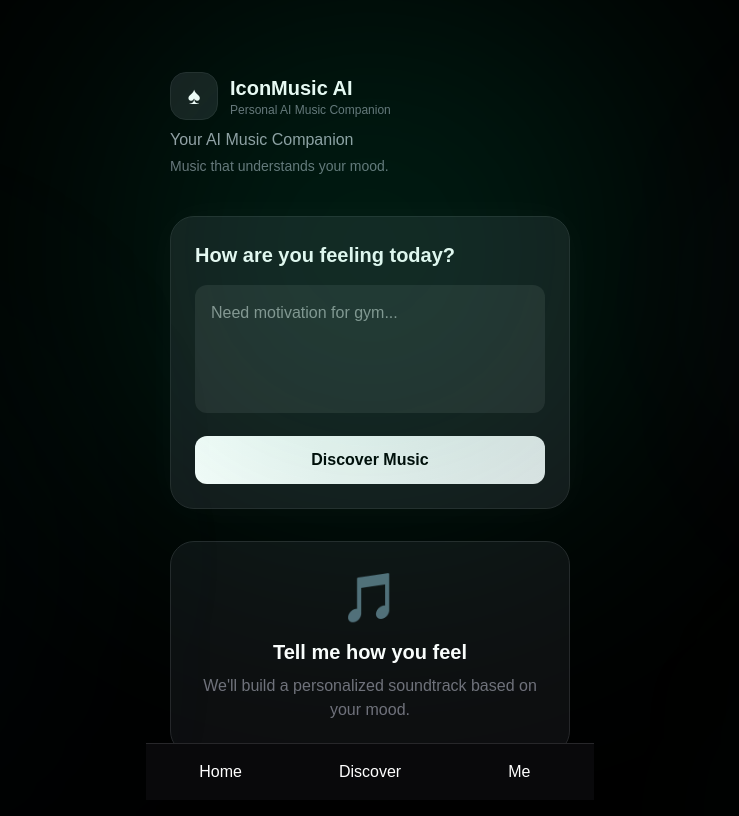
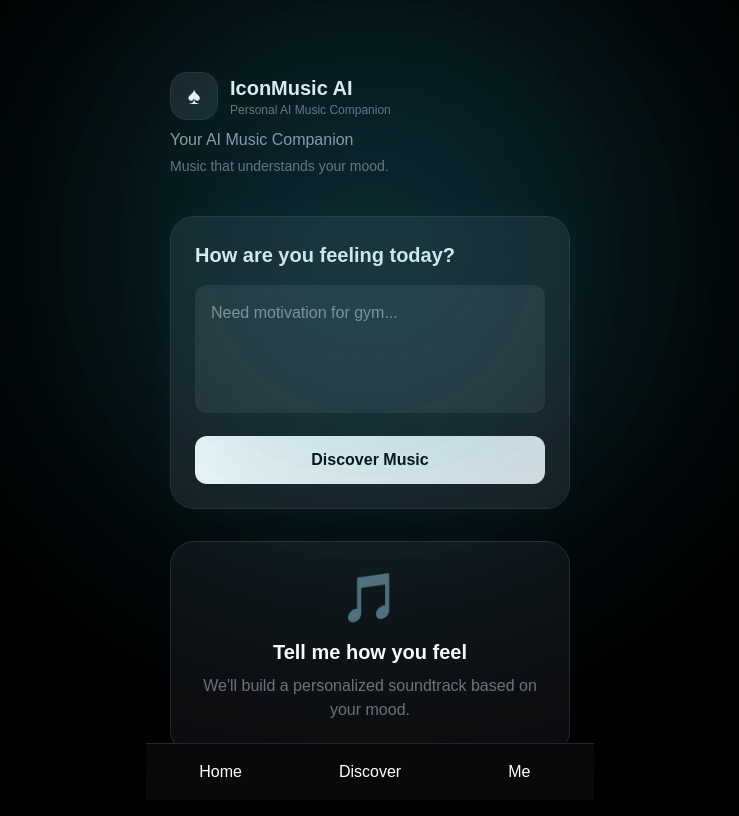
Before and after one commit to shubhbeniwal/iconmusic-ai, a Next.js app in the folder frontend/: page / in a window 1280 px wide. Shown: the top 816 px of the page, without its empty margins (270-1009 px from the left). Built offline with nearby package versions, Linux system fonts and the light colour scheme; no server answers.

Commit message:
Orbs Added

```diff
--- a/frontend/src/app/page.tsx
+++ b/frontend/src/app/page.tsx
@@ -6,6 +6,8 @@ import { getMusicRecommendations } from "@/lib/api"
 import { continueSession } from "@/lib/api"
 
 import { getArtwork } from "@/lib/artwork"
+
+import { getMoodTheme } from "@/lib/moodTheme"
 
 import Logo from "@/components/Logo"
 import HeroSection from "@/components/HeroSection"
@@ -108,6 +110,10 @@ export default function Home() {
   const topRecommendation =
     result?.recommendations?.[0]
 
+  const theme = getMoodTheme(
+    result?.detected_mood
+  )
+
   return (
 
     <main
@@ -125,7 +131,7 @@ export default function Home() {
       {/* Background Orbs */}
 
       <div
-        className="
+        className={`
           absolute
           top-0
           left-1/2
@@ -133,52 +139,40 @@ export default function Home() {
           h-[500px]
           w-[500px]
           rounded-full
-        bg-emerald-500/20
+          ${theme.primary}
           blur-[140px]
           pointer-events-none
-        "
+        `}
       />
 
       <div
-        className="
+        className={`
         absolute
-        top-40
-        right-[-100px]
-        h-72
-        w-72
+        top-0
+        left-1/2
+        -translate-x-1/2
+        h-[500px]
+        w-[500px]
         rounded-full
-        bg-purple-500/10
-        blur-[120px]
+        ${theme.secondary}
+        blur-[140px]
         pointer-events-none
-        "
+        `}
       />
 
       <div
-        className="
+        className={`
         absolute
-        bottom-40
-        left-[-100px]
-        h-80
-        w-80
+        top-0
+        left-1/2
+        -translate-x-1/2
+        h-[500px]
+        w-[500px]
         rounded-full
-        bg-cyan-500/10
+        ${theme.tertiary}
         blur-[140px]
         pointer-events-none
-        "
-      />
-
-      <div
-        className="
-        absolute
-        top-[700px]
-        right-[-60px]
-        h-60
-        w-60
-        rounded-full
-        bg-green-500/10
-        blur-[120px]
-        pointer-events-none
-        "
+        `}
       />
 
       <div className="max-w-md mx-auto px-6 pt-10">
--- /dev/null
+++ b/frontend/src/lib/moodTheme.ts
@@ -0,0 +1,56 @@
+export function getMoodTheme(mood: string) {
+
+  switch (mood?.toLowerCase()) {
+
+    case "motivated":
+    case "motivational":
+
+      return {
+        primary: "bg-emerald-500/20",
+        secondary: "bg-orange-500/10",
+        tertiary: "bg-yellow-500/10"
+      }
+
+    case "heartbroken":
+
+      return {
+        primary: "bg-rose-500/20",
+        secondary: "bg-purple-500/10",
+        tertiary: "bg-pink-500/10"
+      }
+
+    case "nostalgic":
+
+      return {
+        primary: "bg-amber-500/20",
+        secondary: "bg-indigo-500/10",
+        tertiary: "bg-orange-500/10"
+      }
+
+    case "chill":
+
+      return {
+        primary: "bg-cyan-500/20",
+        secondary: "bg-blue-500/10",
+        tertiary: "bg-sky-500/10"
+      }
+
+    case "happy":
+
+      return {
+        primary: "bg-yellow-500/20",
+        secondary: "bg-orange-500/10",
+        tertiary: "bg-amber-500/10"
+      }
+
+    default:
+
+      return {
+        primary: "bg-emerald-500/20",
+        secondary: "bg-purple-500/10",
+        tertiary: "bg-cyan-500/10"
+      }
+
+  }
+
+}
```
Also changed, not shown: 1 other file (tests, documents, lock files or other folders). Lines whose indentation alone changed are shown as unchanged.
